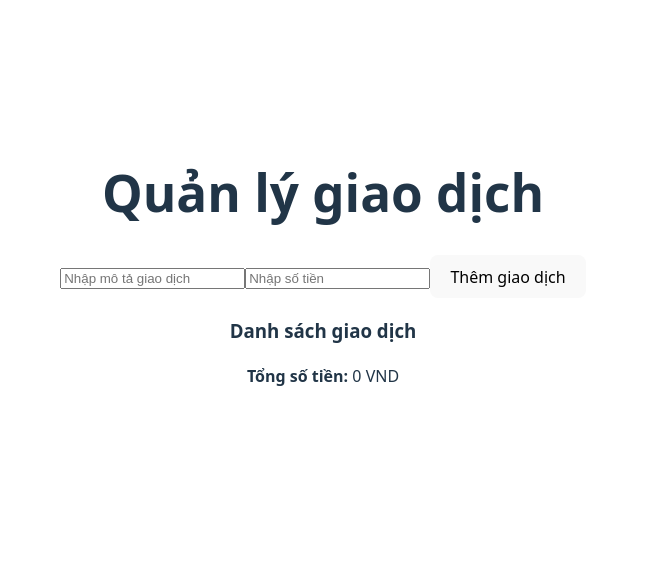
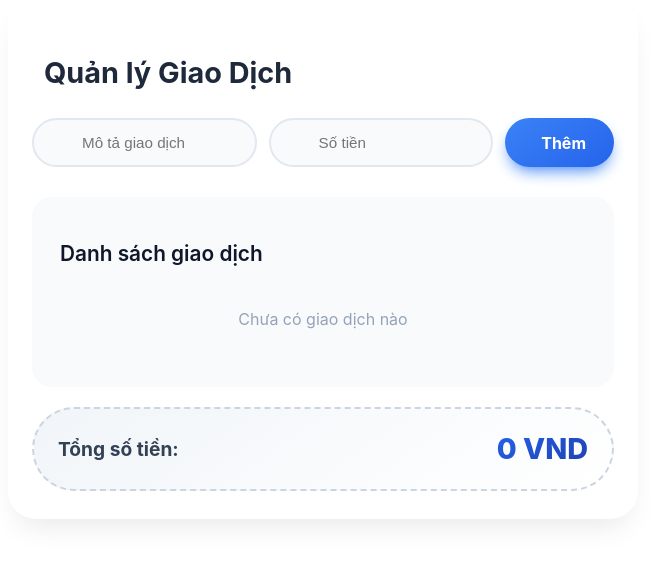
Before and after one commit to thinlam/Nhom13_WordBook_T4, a React app in the folder frontend/: page / in a window 1280 px wide. Shown: the part 141-704 px from the top of the page, without its empty margins (317-968 px from the left). Built offline with nearby package versions, Linux system fonts and the light colour scheme; the HTML template or start-up script is replaced by a standard one.

Commit message:
fix: simplify App.tsx for transaction page

```diff
--- a/frontend/src/App.tsx
+++ b/frontend/src/App.tsx
@@ -1,70 +1,8 @@
-// src/App.tsx
-
-import { useState } from 'react';
-import './App.css';  // Đảm bảo rằng CSS đã được cập nhật
+import './App.css';
+import Transaction from './pages/Transaction';
 
 function App() {
-  // eslint-disable-next-line @typescript-eslint/no-explicit-any
-  const [transactions, setTransactions] = useState<any[]>([]);
-  const [description, setDescription] = useState('');
-  const [amount, setAmount] = useState<number | string>('');
-  const [totalAmount, setTotalAmount] = useState(0);
-
-  // Hàm thêm giao dịch
-  const addTransaction = (e: React.FormEvent) => {
-    e.preventDefault();
-    if (!description || !amount) {
-      alert('Vui lòng nhập đầy đủ thông tin.');
-      return;
-    }
-    const newTransaction = { description, amount: parseFloat(amount as string) };
-    setTransactions([...transactions, newTransaction]);
-    setTotalAmount((prev) => prev + newTransaction.amount);
-    setDescription('');
-    setAmount('');
-  };
-
-  return (
-    <div className="App">
-      <h1>Quản lý giao dịch</h1>
-
-      {/* Form thêm giao dịch */}
-      <form onSubmit={addTransaction}>
-        <input
-          type="text"
-          value={description}
-          onChange={(e) => setDescription(e.target.value)}
-          placeholder="Nhập mô tả giao dịch"
-          required
-        />
-        <input
-          type="number"
-          value={amount}
-          onChange={(e) => setAmount(e.target.value)}
-          placeholder="Nhập số tiền"
-          required
-        />
-        <button type="submit">Thêm giao dịch</button>
-      </form>
-
-      {/* Danh sách giao dịch */}
-      <div className="transaction-list">
-        <h3>Danh sách giao dịch</h3>
-        <ul>
-          {transactions.map((transaction, index) => (
-            <li key={index}>
-              {transaction.description}: {transaction.amount} VND
-            </li>
-          ))}
-        </ul>
-      </div>
-
-      {/* Tổng số tiền */}
-      <div className="total-amount">
-        <strong>Tổng số tiền: </strong>{totalAmount} VND
-      </div>
-    </div>
-  );
+  return <Transaction />;
 }
 
 export default App;
```
